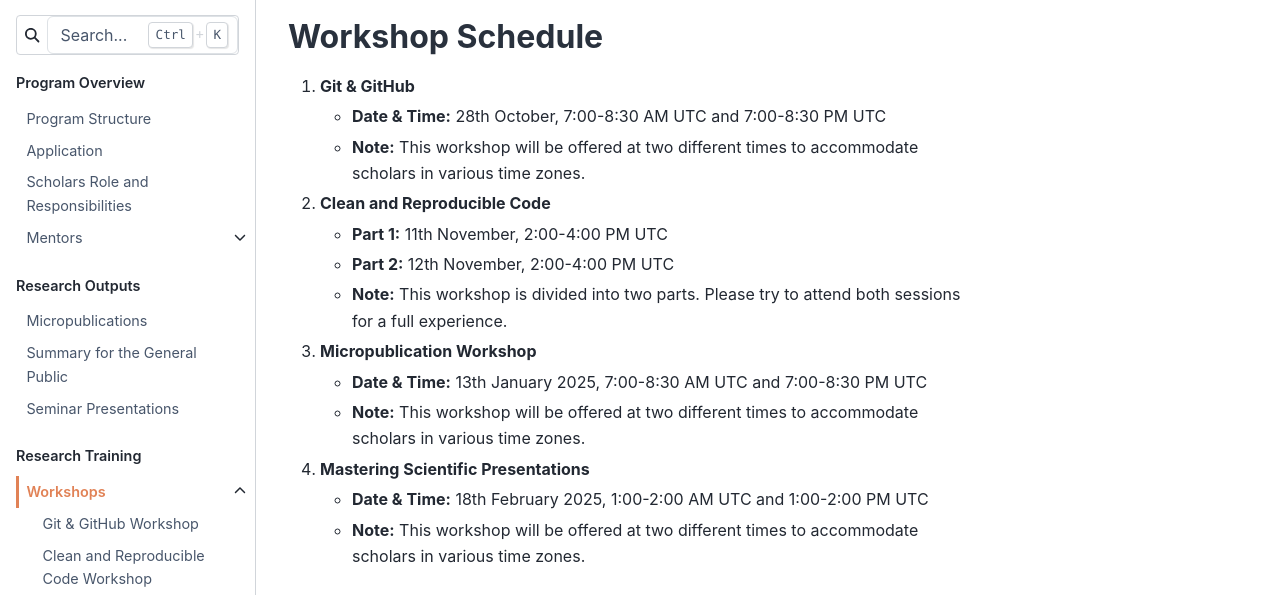
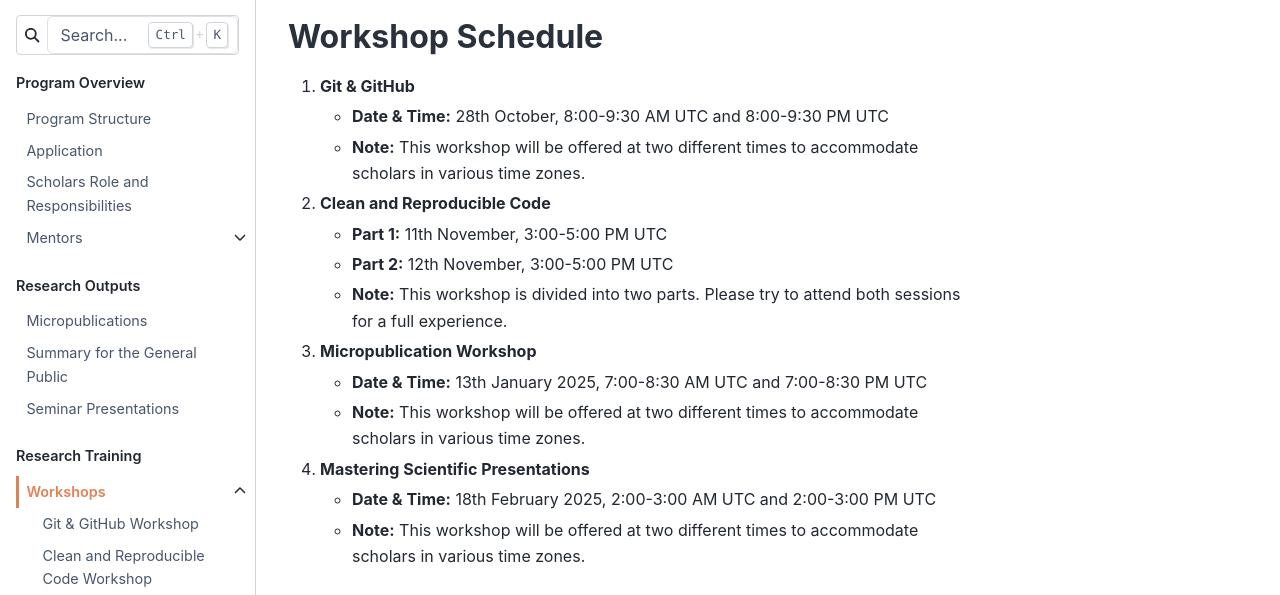
Before and after one commit to neuromatch/impact-scholars, a Jupyter Book: the page built from research-training/workshops.md, in a window 1280 px wide and 1277 px high. Shown: the part 318-913 px from the top of the window. Built offline with Jupyter Book 1.0.4 settings and Sphinx 7.4.7 and the Sphinx Book theme 1.1.4, drawn with Linux system fonts in a browser that asks for light colours.

Commit message:
adjusted time

```diff
--- a/research-training/workshops.md
+++ b/research-training/workshops.md
@@ -5,13 +5,13 @@ To help scholars succeed during the program and strengthen their skills, we are
 ## **Workshop Schedule**
 
 1. **Git & GitHub**
-   - **Date & Time:** 28th October, 7:00-8:30 AM UTC and 7:00-8:30 PM UTC
+   - **Date & Time:** 28th October, 8:00-9:30 AM UTC and 8:00-9:30 PM UTC
    - **Note:** This workshop will be offered at two different times to accommodate scholars in various time zones.
 <br>
 
 2. **Clean and Reproducible Code**
-   - **Part 1:** 11th November, 2:00-4:00 PM UTC
-   - **Part 2:** 12th November, 2:00-4:00 PM UTC
+   - **Part 1:** 11th November, 3:00-5:00 PM UTC
+   - **Part 2:** 12th November, 3:00-5:00 PM UTC
    - **Note:** This workshop is divided into two parts. Please try to attend both sessions for a full experience.
 <br>
 
@@ -21,7 +21,7 @@ To help scholars succeed during the program and strengthen their skills, we are
 <br>
 
 4. **Mastering Scientific Presentations**
-   - **Date & Time:** 18th February 2025, 1:00-2:00 AM UTC and 1:00-2:00 PM UTC
+   - **Date & Time:** 18th February 2025, 2:00-3:00 AM UTC and 2:00-3:00 PM UTC
     - **Note:** This workshop will be offered at two different times to accommodate scholars in various time zones.
 <br>
 
```
